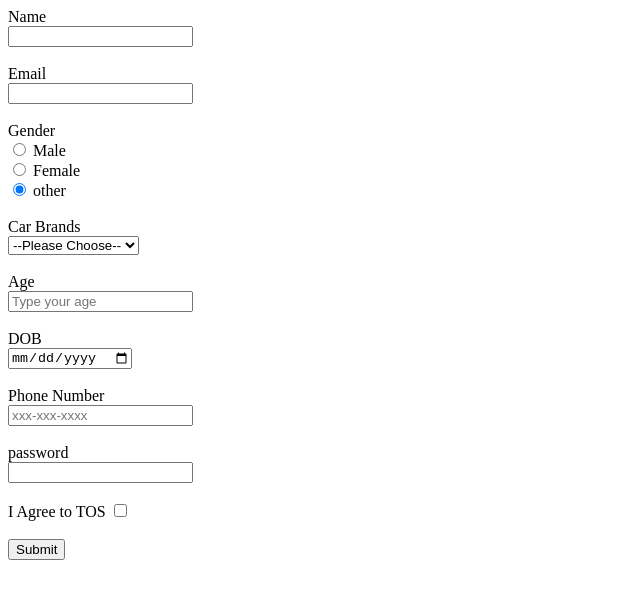
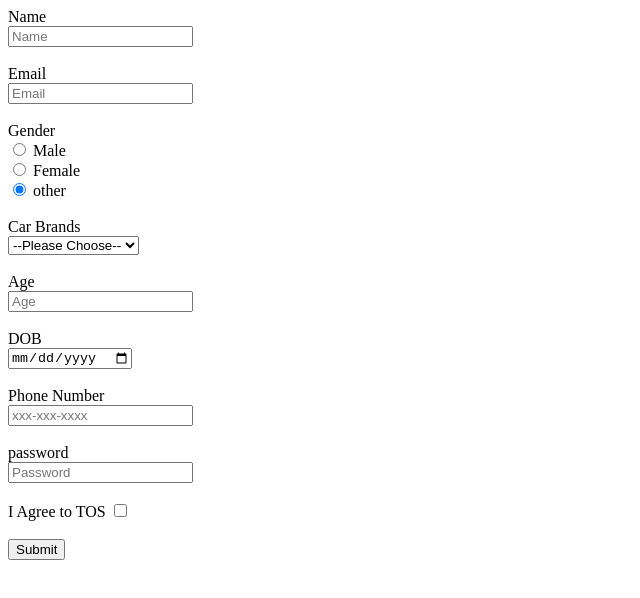
Before and after one commit to acciojob/signup-form-car-vikas1509, a website: page main.html in a window 1280 px wide. Shown: the whole page, without its empty margins (0-640 px from the left). Drawn offline with Linux system fonts and the light colour scheme.

Commit message:
created a submission

```diff
--- a/main.html
+++ b/main.html
@@ -12,12 +12,12 @@
 	<div>
 		<label for="name">Name</label>
 		<br/>
-		<input type="text" id="name" name="name" required>
+		<input type="text" id="name" name="name" required placeholder="Name">
 		<br/>
 		<br/>
 		<label id="email">Email</label>
 	<br/>
-		<input type='email' required>
+		<input type='email' required name="email"  placeholder="Email">
 		<br/>
 			<br/>
 		<label >Gender</label>
@@ -47,7 +47,7 @@
 	</br>
 <label for="Age">Age</label>
 	</br>
-		<input  type="number" id="Age"  name="Age" placeholder="Type your age" >
+		<input  type="number" id="Age"  name="Age" placeholder="Age" >
 	</br>
 	</br>
 		<label for="Dob">DOB</label>
@@ -63,7 +63,7 @@
 	</br>
 		<label for="password">password</label>
 	</br>
-		<input id="password" type="password" name="password" required>
+		<input id="password" type="password" name="password" required placeholder="Password">
 
 	</br>
 	</br>
```
